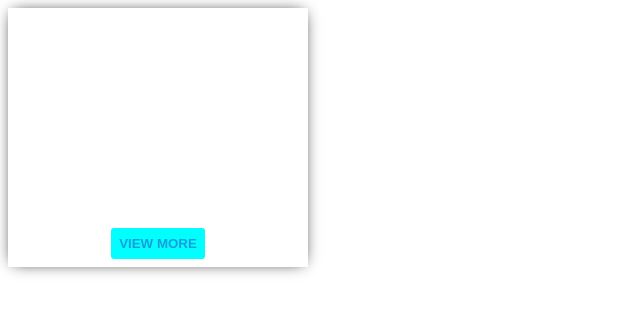
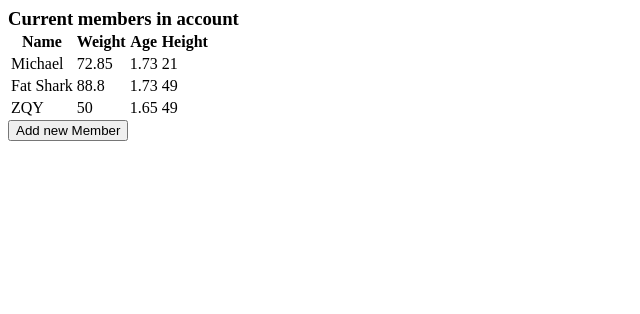
Before and after one commit to yuyue-creater/Weight, a React (Create React App) app: page / in a window 1280 px wide. Shown: the top 314 px of the page, without its empty margins (0-640 px from the left). Built offline with nearby package versions, Linux system fonts and the light colour scheme.

Commit message:
add a listview for users

```diff
--- a/src/App.js
+++ b/src/App.js
@@ -1,4 +1,4 @@
-import React, { useState , useRef , useEffect, useInsertionEffect } from 'react';
+import React, { useState, useRef, useEffect, useInsertionEffect } from 'react';
 import TodoList from './TodoList'
 import { v4 as uuidv4 } from 'uuid';
 import ReactDOM from 'react-dom';
@@ -10,7 +10,7 @@ import Card from './Card';
 
 
 const LOCAL_STORAGE_KEY = 'todoApp.todos'
-const welcome = {greeting: 'Hey', title:'World'};
+const welcome = { greeting: 'Hey', title: 'World' };
 const title = 'React';
 
 function App() {
@@ -41,7 +41,7 @@ function App() {
 
     if (name === 'run' || name === 'eaten' || name === 'push ups' || name === "biking") {
       setTodos(prevTodos => {
-      return [...prevTodos, {id: uuidv4(), name: name, complete: false}]
+        return [...prevTodos, { id: uuidv4(), name: name, complete: false }]
       })
 
     }
@@ -55,7 +55,7 @@ function App() {
 
   function Button() {
     const [counter, setCounter] = useState(5);
-	return <button onClick={() => setCounter(counter*2)}>{counter}</button>;
+    return <button onClick={() => setCounter(counter * 2)}>{counter}</button>;
   }
 
   function displayTime() {
@@ -66,21 +66,18 @@ function displayTime() {
     console.log('Time: ' + time);
   }
 
-function sumValues(){
+  function sumValues() {
     const eaten = Number(document.getElementById('txtnum1').value);
     const running = Number(document.getElementById('txtnum2').value);
     const push_ups = Number(document.getElementById('txtnum3').value);
     const biking = Number(document.getElementById('txtnum4').value);
-  const calories_lost = Number(100*running + 0.5*push_ups + 80*biking);
+    const calories_lost = Number(100 * running + 0.5 * push_ups + 80 * biking);
     const res = Number(eaten - calories_lost)
     document.getElementById('txtres').value = res;
   }
 
-return (
-  <div className="App">
-    <Card/>
-  </div>
-);
+
+
   //  return (
   //    <>
   //     <input
@@ -119,5 +116,42 @@ return (
   //      <input type="button" value="Calculate" onClick={sumValues}/>
   //    </>
   //  );
+
+
+    const [users, setUsers] = useState([
+      { id: 1, Name: 'Michael', Weight: 72.85, Age: 21, Height: 1.73 },
+      { id: 2, Name: 'Fat Shark', Weight: 88.80, Age: 49, Height: 1.73 },
+      { id: 3, Name: 'ZQY', Weight: 50, Age: 49, Height: 1.65 },
+
+  ]);
+
+    return (
+      <div className="container">
+              <h3 className="p-3 text-center">Current members in account</h3>
+              <table className="table table-striped table-bordered">
+                  <thead>
+                      <tr>
+                          <th>Name</th>
+                          <th>Weight</th>
+                          <th>Age</th>
+                          <th>Height</th>
+                      </tr>
+                  </thead>
+                  <tbody>
+                      {users && users.map(user =>
+                          <tr key={user.id}>
+                              <td>{user.Name}</td>
+                              <td>{user.Weight}</td>
+                              <td>{user.Height}</td>
+                              <td>{user.Age}</td>
+                          </tr>
+                      )}
+                  </tbody>
+              </table>
+              <input type="button" value="Add new Member" />
+          </div>
+
+);
+
 }
 export default App;
--- /dev/null
+++ b/src/Events/Biking.js
@@ -0,0 +1,6 @@
+import React from 'react';
+
+const Biking = () => {
+    return <h1>Biking Page</h1>
+}
+export default Biking
--- /dev/null
+++ b/src/Events/Running.js
@@ -0,0 +1,6 @@
+import React from 'react';
+
+const Running = () => {
+    return <h1>Running Page</h1>
+}
+export default Running
```
Also changed, not shown: src/Events/Consumption.js (added, +35 -0 lines), src/Events/Home.js (added, +7 -0 lines), src/Events/Select_Event.js (added, +25 -0 lines). Lines whose indentation alone changed are shown as unchanged.
